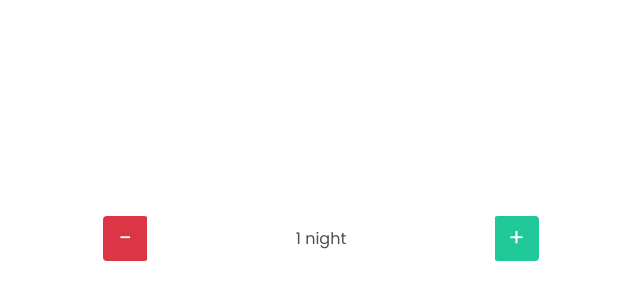
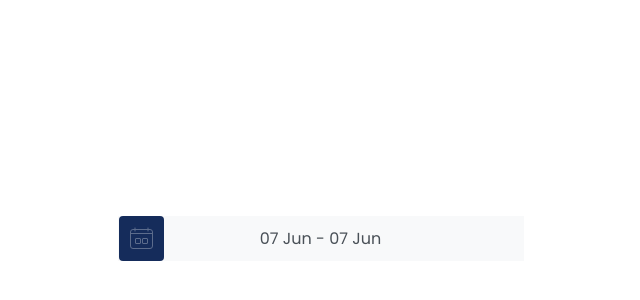
Before and after one commit to ramiouse/fullstackjsdev-travel, a React (Create React App) app: page /example in a window 1280 px wide. Shown: the part 154-454 px from the top of the page, without its empty margins (319-959 px from the left). Built offline with nearby package versions, Linux system fonts and the light colour scheme.

Commit message:
element-imputdate-03
element-inputdate-testing
done.

```diff
--- a/package.json
+++ b/package.json
@@ -6,9 +6,11 @@
     "@testing-library/jest-dom": "^5.16.4",
     "@testing-library/react": "^13.3.0",
     "@testing-library/user-event": "^13.5.0",
+    "date-fns": "^2.0.0-beta.5",
     "list": "^2.0.19",
     "node-sass": "^7.0.1",
     "react": "^18.1.0",
+    "react-date-range": "^1.4.0",
     "react-dom": "^18.1.0",
     "react-reveal": "^1.2.2",
     "react-router-dom": "^5.3.3",
--- a/src/elements/Form/InputDate/index.scss
+++ b/src/elements/Form/InputDate/index.scss
@@ -0,0 +1,44 @@
+@import "../../../assets/scss/colorVariables";
+.input-date {
+  .input-group {
+    background-color: $white;
+    .input-group-text {
+      pointer-events: none;
+      border: 0;
+      cursor: pointer;
+      padding: 0;
+      border-radius: 4px !important;
+      width: 45px;
+      height: 45px;
+      display: flex;
+      justify-content: center;
+      background-color: $gray-900;
+      position: absolute;
+      z-index: 999;
+    }
+
+    .form-control {
+      border: 0;
+      border-radius: 0;
+      outline: 0;
+      box-shadow: none;
+      background-color: $gray-100;
+      padding: 0.575rem 45px;
+      text-align: center;
+      justify-content: center;
+      width: 100%;
+      height: 45px;
+    }
+
+    .date-range-wrapper {
+      padding: 4px;
+      background-color: $white;
+      box-shadow: 0 0 20px rgba($black, 0.1);
+      position: absolute;
+      border-radius: 4px;
+      // border: 1px solid red;
+      top: 45px;
+      z-index: 5;
+    }
+  }
+}
--- a/src/pages/Example.js
+++ b/src/pages/Example.js
@@ -1,12 +1,17 @@
 import React, { Component } from "react";
-import InputNumber from "elements/Form/InputNumber";
+import InputDate from "elements/Form/InputDate";
 export default class Example extends Component {
+  // SETTING STATE
   state = {
-    value: "1",
+    value: {
+      startDate: new Date(),
+      endDate: new Date(),
+      key: "selection",
+    },
   };
 
   handleChange = (e) => {
-    this.setState({ [e.target.name]: e.target.value });
+    this.setState({ value: e.target.value });
   };
 
   render() {
@@ -17,10 +22,8 @@ export default class Example extends Component {
           style={{ height: "100vh" }}
         >
           <div className="col-auto">
-            <InputNumber
+            <InputDate
               max={30}
-              suffix=" night"
-              isSuffixPlural
               onChange={this.handleChange}
               name="value"
               value={this.state.value}
--- /dev/null
+++ b/src/utils/formatDate.js
@@ -0,0 +1,13 @@
+export default (date) => {
+  const d = new Date(date);
+  const dtf = new Intl.DateTimeFormat("en", {
+    year: "numeric",
+    month: "short",
+    day: "2-digit",
+  });
+
+  const [{ value: mo }, , { value: da }] = dtf.formatToParts(d);
+
+  return `${da} ${mo}`;
+  // return date;
+};
```
Also changed, not shown: src/elements/Form/InputDate/index.js (+4 -3 lines), 2 other files (tests, documents, lock files or other folders).
